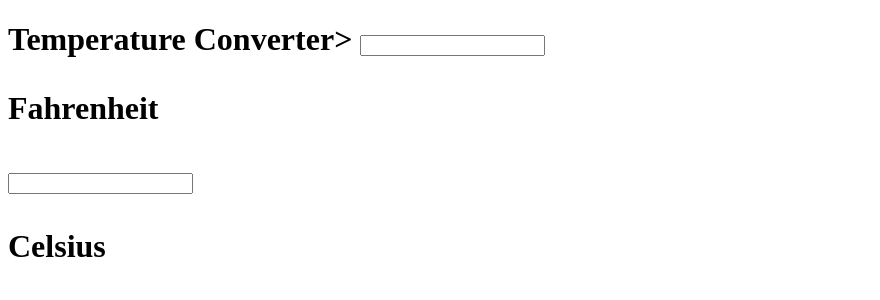
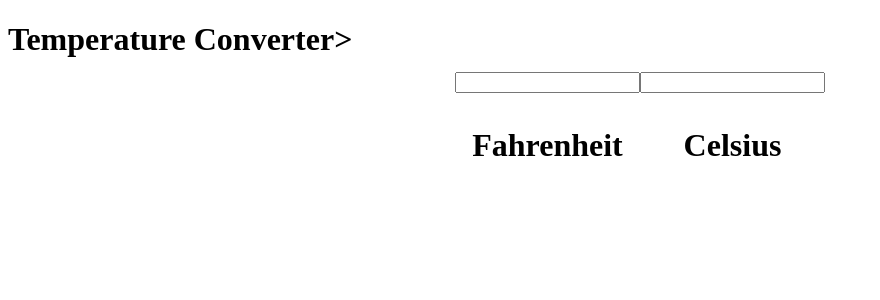
Before and after one commit to katlegoalpha/Temperature-Converter, a plain HTML site: page index.html in a window 1280 px wide. Shown: the whole page, without its empty margins (0-880 px from the left). Drawn offline with Linux system fonts and the light colour scheme.

Commit message:
positioning text boxes to the center
5th commit

```diff
--- a/index.html
+++ b/index.html
@@ -6,20 +6,17 @@
 </head>
 <body>
   <h1>Temperature Converter>
-	  <!-- Table for input boxes -->
-  <table
-    border="0"
-    cellpadding="10"
-    cellspacing="1">
-        <tr>
-	 <input type="number" id="Fahrenheit"/>
-	 <p>Fahrenheit</p>
-	</tr>
-	<tr>
-	 <input type="number" id="Celsius"/>
-	 <p>Celsius</p>
-	</tr>
-  </table>
+	  <!-- Input boxes -->
+  <div style="display:flex; justify-content:center; width:100%; text-align:center;">
+    <div>
+      <input type="number" id="Fahrenheit"/>
+      <p>Fahrenheit</p>
+    </div>
+    <div>
+      <input type="number" id="Celsius"/>
+      <p>Celsius</p>
+    </div>
+  </div>
 
 </body>
 </html>
```
